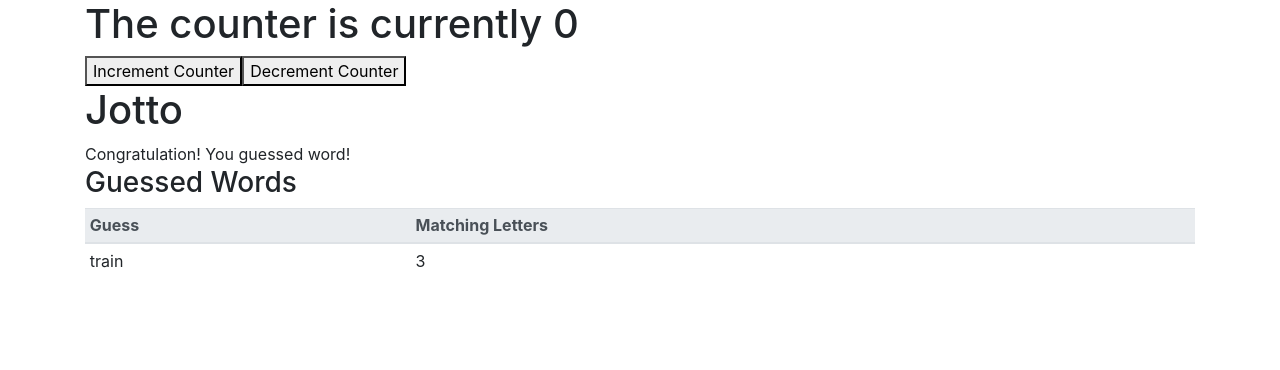
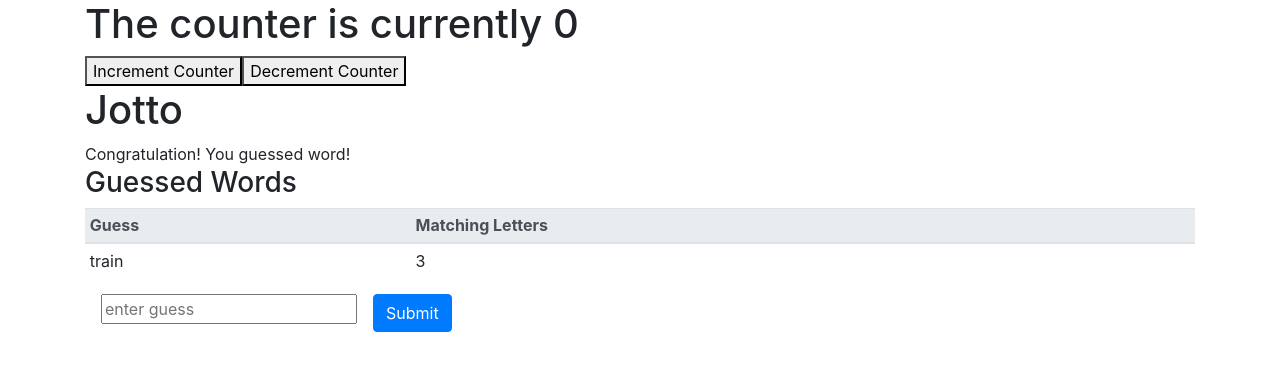
Before and after one commit to rimamei/React-Testing, a React app: page / in a window 1280 px wide. Shown: the top 370 px of the page. Built offline with nearby package versions, Linux system fonts and the light colour scheme.

Commit message:
Not destructuring useState

```diff
--- a/src/App.js
+++ b/src/App.js
@@ -4,18 +4,20 @@ import { useState } from 'react'
 import Counter from './Counter/Counter'
 import Congrats from './Joto/Props/Congrats'
 import GuessedWords from './Joto/GuessedWords'
+import Input from './Joto/Input'
 
 function App() {
   const [count, setCount] = useState(0)
 
   return (
     <div className='container'>
-      <Counter count={count}/>
+      <Counter count={count} />
       <h1>Jotto</h1>
       <Congrats success={true} />
       <GuessedWords
         guessedWords={[{ guessedWord: 'train', letterMatchCount: 3 }]}
       />
+      <Input />
     </div>
   )
 }
--- /dev/null
+++ b/src/Joto/Input/index.js
@@ -0,0 +1,36 @@
+import React from 'react'
+import PropTypes from 'prop-types'
+
+const Input = ({ secretWord }) => {
+  const [currentGuess, setCurrentGuess] = React.useState('')
+
+  return (
+    <div data-test='component-input'>
+      <form action='' className='form-inline'>
+        <input
+          data-test='input-box'
+          type='text'
+          className='mb-2 mx-sm-3'
+          placeholder='enter guess'
+          value={currentGuess}
+          onChange={(e) => setCurrentGuess(e.target.value)}
+        />
+        <button
+          data-test='submit-button'
+          className='btn btn-primary'
+          onClick={(e) => {
+            e.preventDefault()
+          }}
+        >
+          Submit
+        </button>
+      </form>
+    </div>
+  )
+}
+
+Input.propTypes = {
+  secretWord: PropTypes.string.isRequired,
+}
+
+export default Input
```
Also changed, not shown: 1 other file (tests, documents, lock files or other folders).
